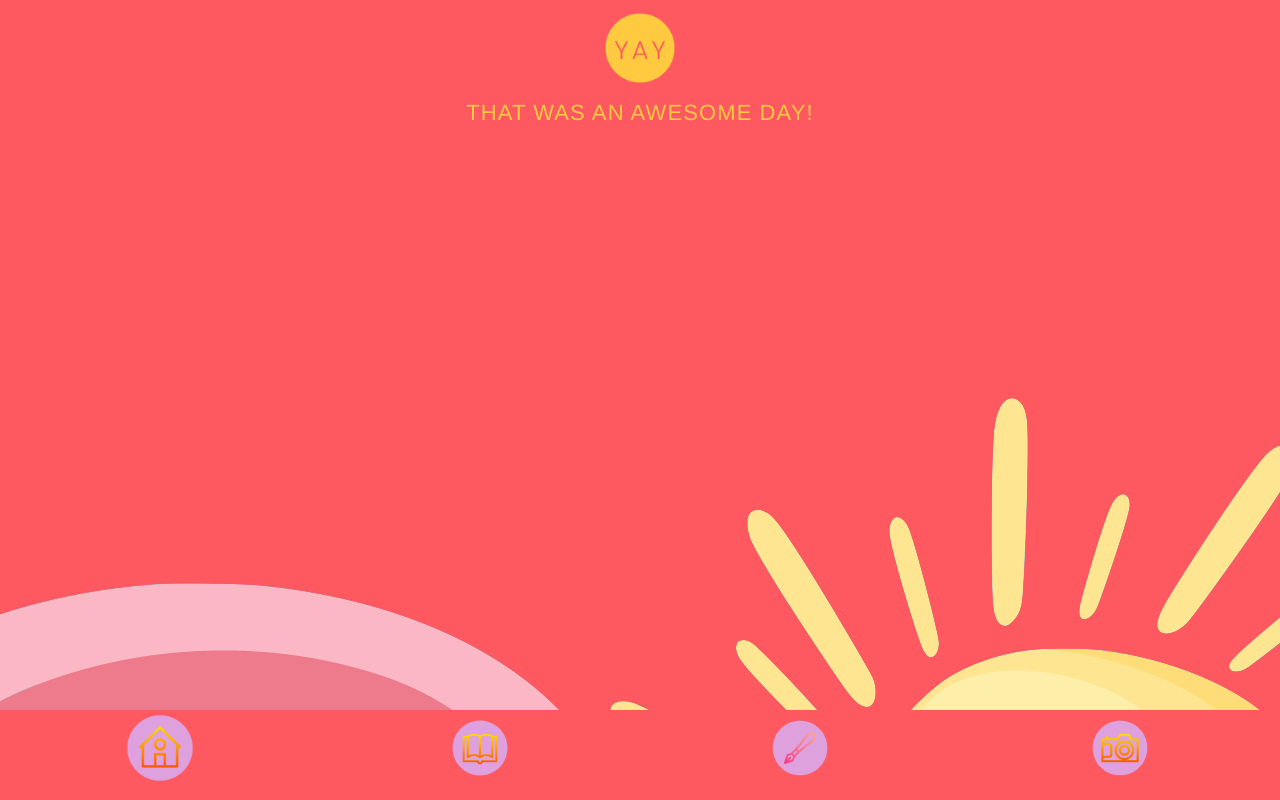
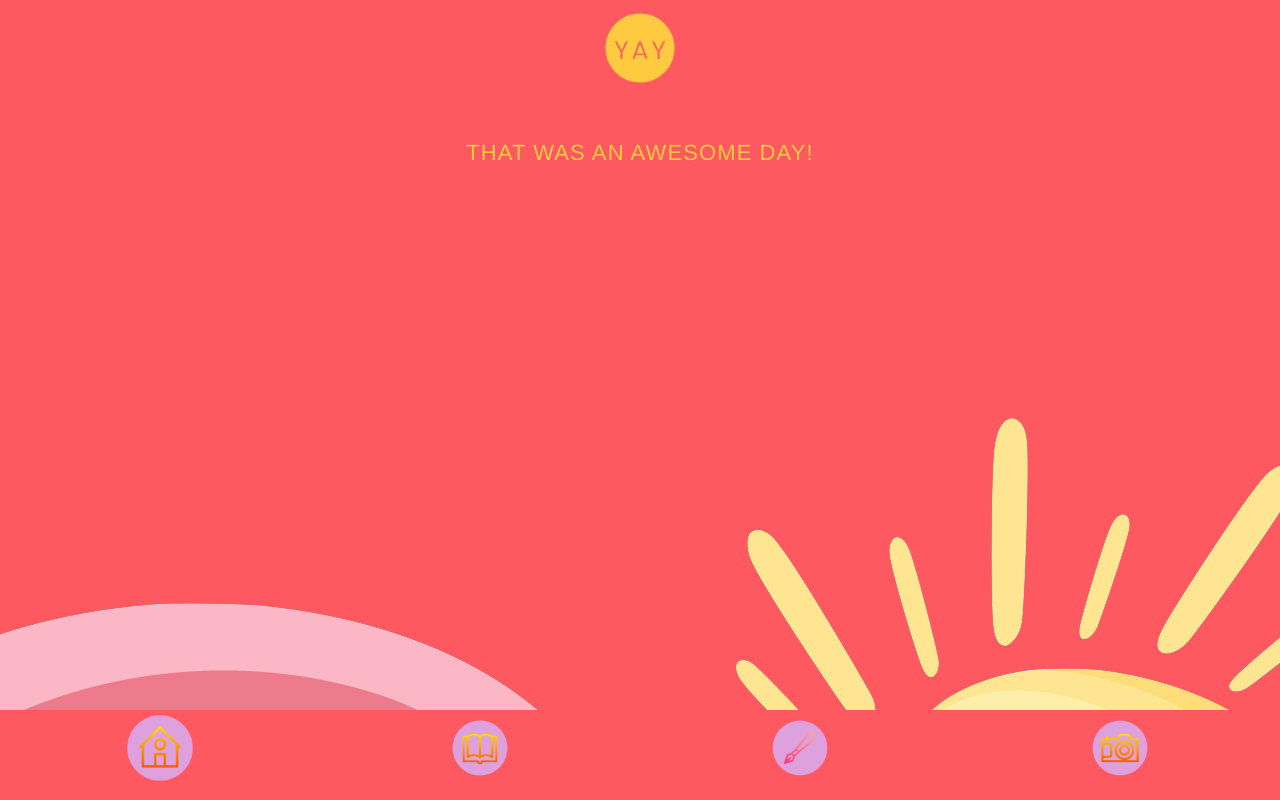
Before and after one commit to kwartalex/capstone-project, a React (Create React App) app: page /home in a window 1280 px wide. Built offline with nearby package versions, Linux system fonts and the light colour scheme.

Commit message:
Correct margin

```diff
--- a/src/pages/Home.js
+++ b/src/pages/Home.js
@@ -17,7 +17,6 @@ export default function home() {
     const StyledImage = styled.div `
         display: flex;
         justify-content: center;
-        padding: 20px;
         overflow: hidden;
 
         img {
@@ -25,6 +24,7 @@ export default function home() {
         }
     `
     const StyledParagraph = styled.p `
+        margin-top: 40px;
         font-weight: lighter;
         font-size: 22px;
         letter-spacing: 0.05em;
```
